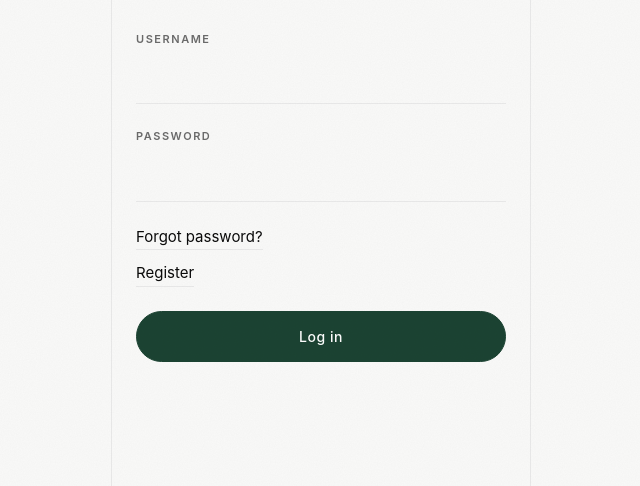
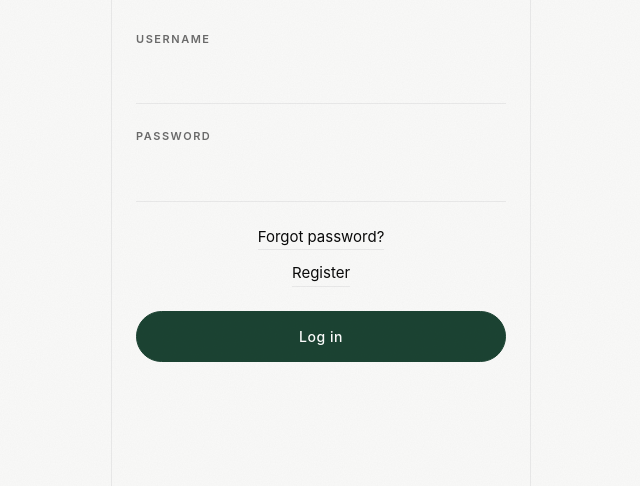
Before and after one commit to saliha006/Flask-Banking-app, a Flask app: page /login in a window 1280 px wide. Shown: the part 234-720 px from the top of the page, without its empty margins (319-959 px from the left). Run offline with Flask 3, Linux system fonts and the light colour scheme.

Commit message:
Centered login buttons and removed redundant "back to login" button on reset page

```diff
--- a/static/style.css
+++ b/static/style.css
@@ -225,7 +225,7 @@ body::before {
 .form-link-stack {
     display: flex;
     flex-direction: column;
-    align-items: flex-start;
+    align-items: center;
     gap: var(--space-3);
 }
 
--- a/templates/reset.html
+++ b/templates/reset.html
@@ -27,6 +27,4 @@
 
     <button type="submit" class="btn btn-block">Reset password</button>
 </form>
-
-<p class="form-helper"><a href="{{ url_for('login') }}" class="text-link">Back to log in</a></p>
 {% endblock %}
```
